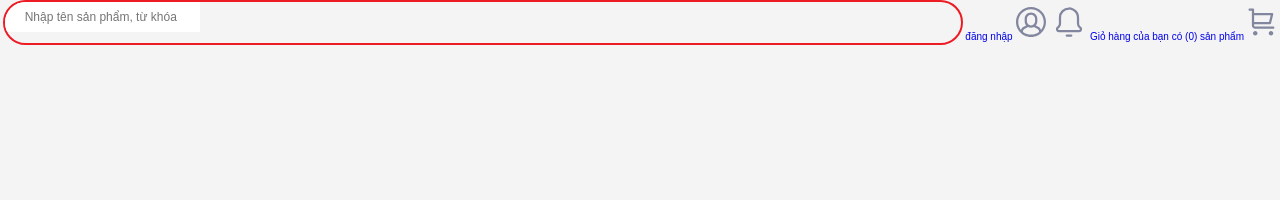
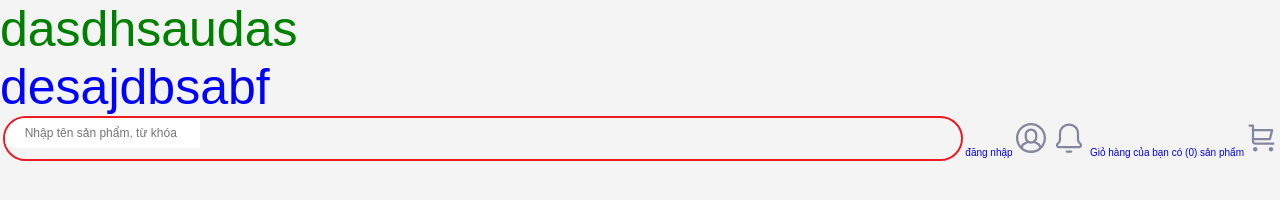
Before and after one commit to Anh-Duc-Pham/web-ban-hang, a website with bundled scripts: page index.html in a window 1280 px wide. Built offline with nearby package versions, Linux system fonts and the light colour scheme; some icons are missing.

Commit message:
create top header component

```diff
--- a/assets/css/style.css
+++ b/assets/css/style.css
@@ -36,4 +36,8 @@ body {
   margin: 0 auto;
 }
 
+.top-header {
+  font-size: 50px;
+}
+
 /*# sourceMappingURL=style.css.map */
--- a/assets/js/app.js
+++ b/assets/js/app.js
@@ -1,10 +1,17 @@
 import headerComponent from "./modules/components/headerComponent.js";
+import TopHeader from "./modules/components/topheaderComponent.js";
 import RESTfulAPI from "./modules/client/RESTfulAPI.js";
 const app = {
   $: document.querySelector.bind(document),
   $$: document.querySelectorAll.bind(document),
   header: function () {
     const getComponent = this.$("headerComponent");
+    const topHeaders = this.$$('topHeader');
+    topHeaders.forEach((topHeader, index) => {
+      const topHeaderElm = new TopHeader(topHeader, index);
+      topHeaderElm.create();
+      topHeaderElm.action();
+    });
     let wrapElement = this.$(".wrap");
     let header = new headerComponent(getComponent, wrapElement);
     header.create;
--- a/assets/js/modules/components/topheaderComponent.js
+++ b/assets/js/modules/components/topheaderComponent.js
@@ -1,7 +1,42 @@
-class topHeader {
-    constructor(text, logo) {
-        this.text=text;
-        this.logo=logo
+
+class TopHeader {
+    constructor(component, idHeader) {
+        this.component = component;
+        this.idHeader = idHeader;
         }
-    creat
+    create() {
+
+        const textHeader = this.component.getAttribute('text');
+        const color = this.component.getAttribute('color');
+        const route = this.component.getAttribute('route');
+        const headerEml = `
+          <div route="${route}" class="top-header top-header-elm-${this.idHeader}" style="color:${color}">
+            ${textHeader}
+          </div>`;
+        this.component.insertAdjacentHTML('afterend', headerEml)
+        this.component.remove();
+
+    }
+
+    action() {
+      const currentElm = document.querySelector(`.top-header-elm-${this.idHeader}`);
+      currentElm.addEventListener('click', (e) => {
+        const route = e.target.getAttribute('route')
+        window.history.pushState({}, '', route);
+        this.handleLocation()
+      })
+    }
+
+    handleLocation() {
+      const currentRoute = window.location.pathname;
+      if (currentRoute === '/laptop') {
+        console.log('abc');
+        const h1 = document.createElement('h1')
+        h1.textContent = 'hello'
+        document.body.appendChild(h1)
+      }
+    }
 }
+
+
+export default TopHeader
--- a/index.html
+++ b/index.html
@@ -21,6 +21,10 @@
       notification-icon="notification-icon.svg"
       cart-icon="cart-icon.svg"
     ></headerComponent>
+    <div class="wrap-top-header">
+      <topHeader text="dasdhsaudas" color="green" route="/dien-thoai"></topHeader>
+      <topHeader text="desajdbsabf" color="blue" route="/laptop"></topHeader>
+    </div>
     <script type="module" src="./assets/js/app.js"></script>
   </body>
 </html>
```
